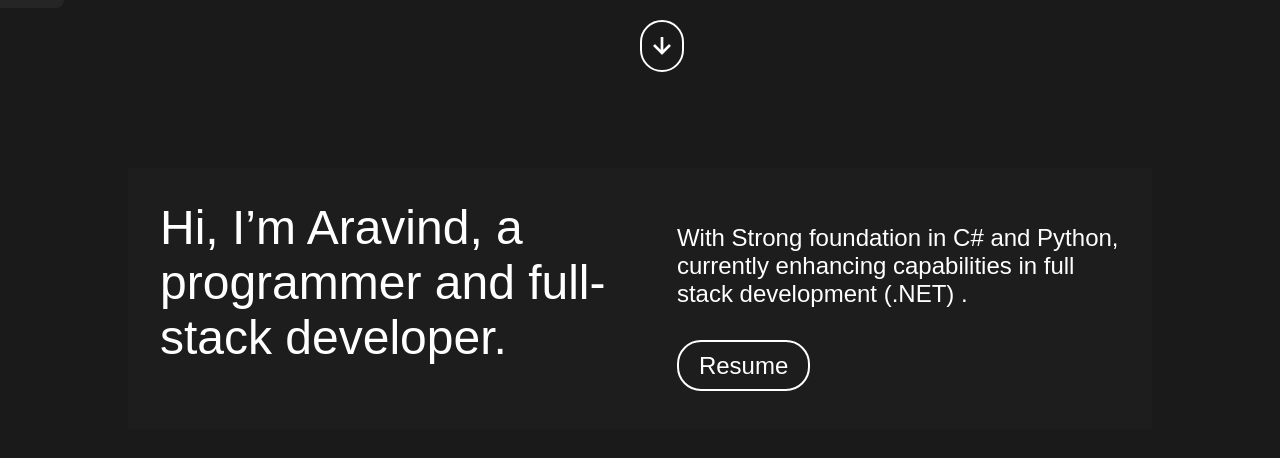
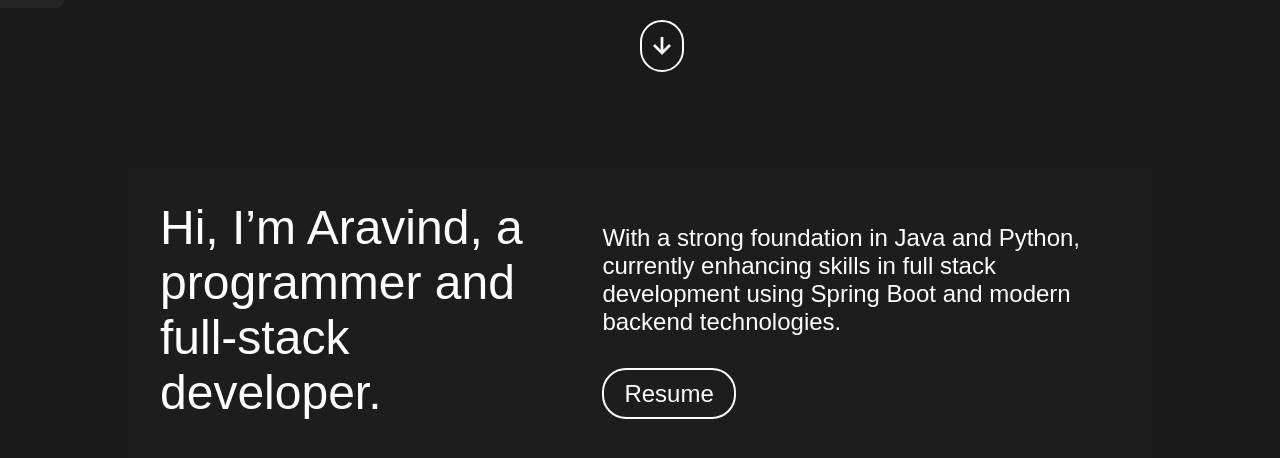
Before and after one commit to AravindAttepu/my_portfolio, a plain HTML site: page index.html in a window 1280 px wide. Shown: the part 560-1018 px from the top of the page. Drawn offline with nearby package versions, Linux system fonts and the light colour scheme.

Commit message:
Update index.html

```diff
--- a/index.html
+++ b/index.html
@@ -60,7 +60,7 @@
             <div class="heading" style="margin-bottom: 2rem;"><span>
                 Hi, I’m Aravind, a programmer and full-stack developer.</span>
             <span></span></div>
-            <div class="description" style="box-sizing: border-box;"><p>With Strong foundation in C# and Python, currently enhancing capabilities in full stack development (.NET) .</p>
+            <div class="description" style="box-sizing: border-box;"><p>With a strong foundation in Java and Python, currently enhancing skills in full stack development using Spring Boot and modern backend technologies.</p>
                 <p><a class="resume" href="https://drive.google.com/file/d/1tcFe4I3Hg4ZdQNEtmdLRoFnM8zbQPCvg/view" target="_blank">Resume</a></p>
                 </div>
 
```
